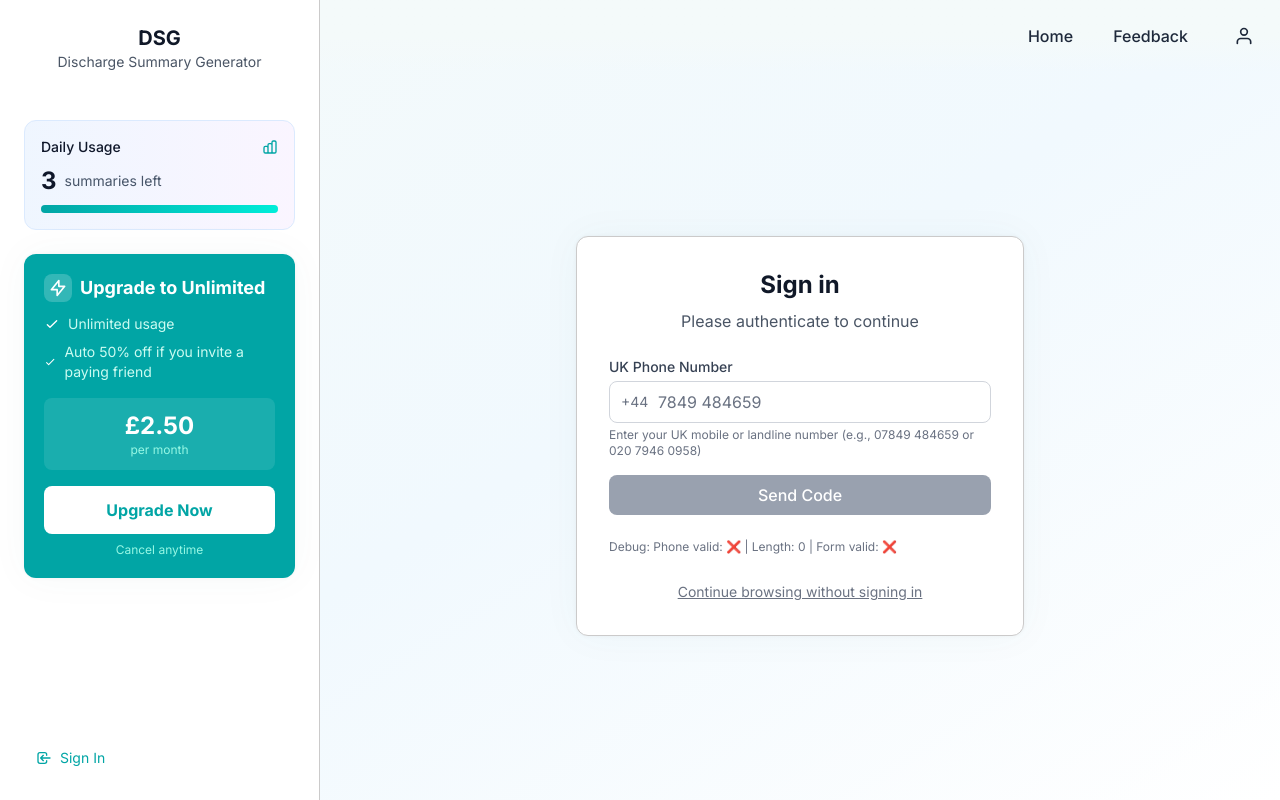
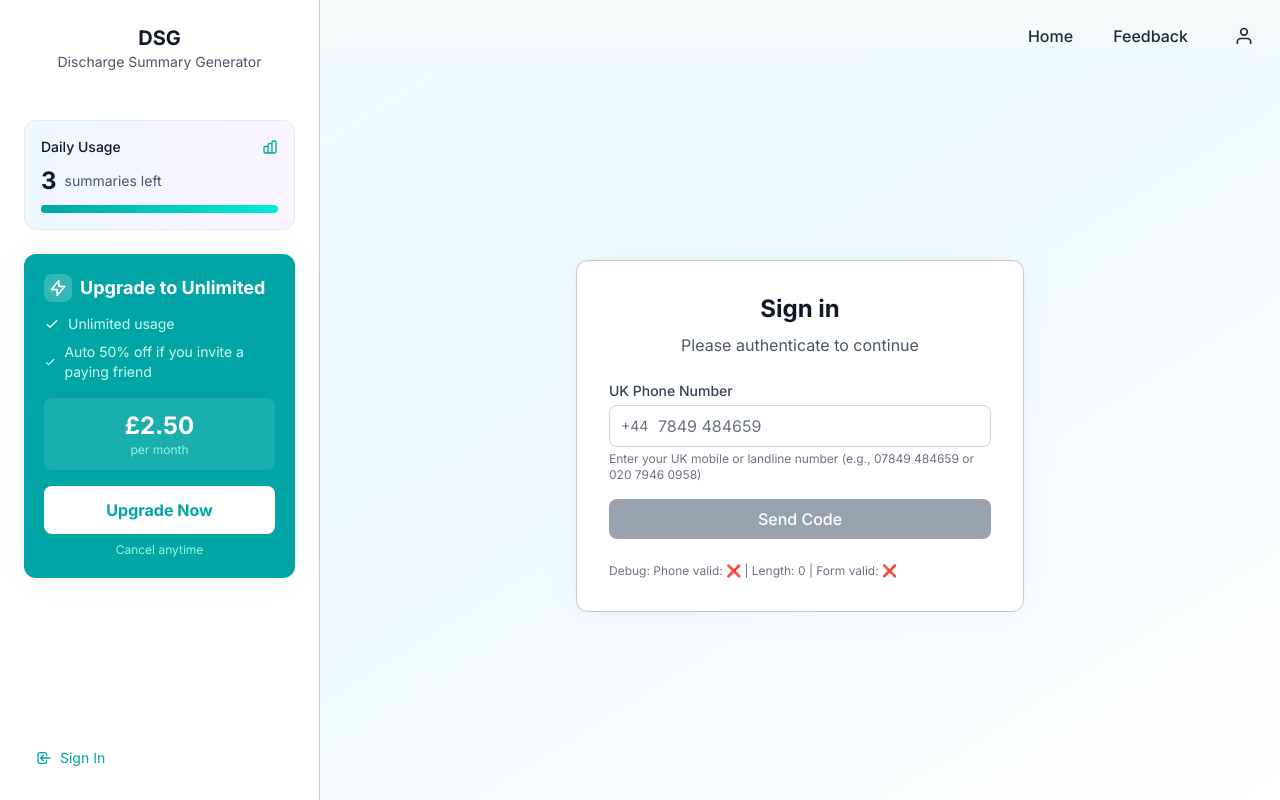
Before and after one commit to Esbruce/dsg, a Next.js app: page /login in a window 1280 px wide. Built offline with nearby package versions, Linux system fonts and the light colour scheme; no server answers.

Commit message:
remove the continue browsing button

```diff
--- a/app/components/auth/LoginModal.tsx
+++ b/app/components/auth/LoginModal.tsx
@@ -281,11 +281,7 @@ export default function LoginModal({ onClose, onAuthSuccess }: LoginModalProps)
         />
       )}
 
-      <div className="mt-6 text-center">
-        <button onClick={onClose} className="text-gray-500 hover:text-gray-700 text-sm underline">
-          Continue browsing without signing in
-        </button>
-      </div>
+
     </div>
   );
 }
```
